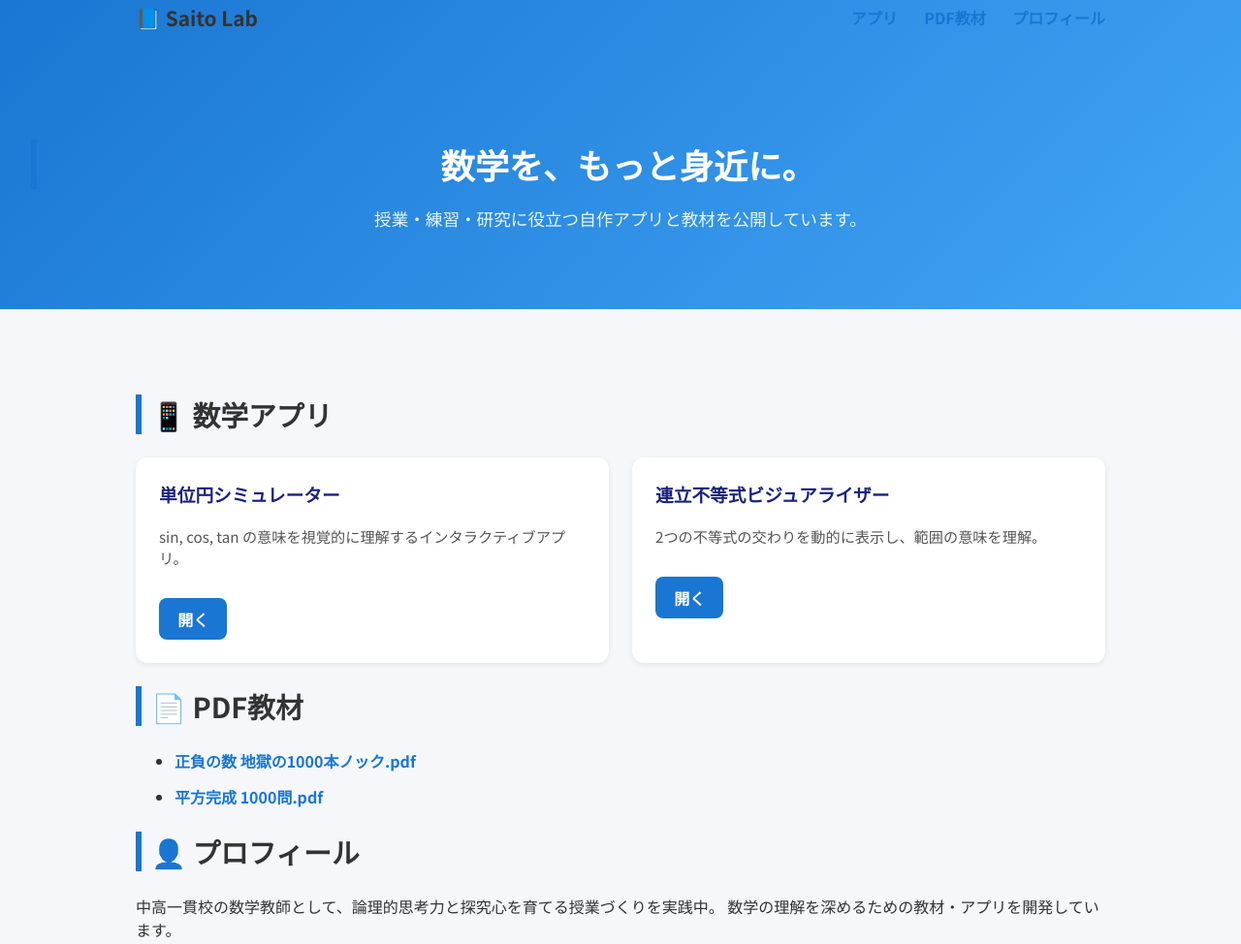
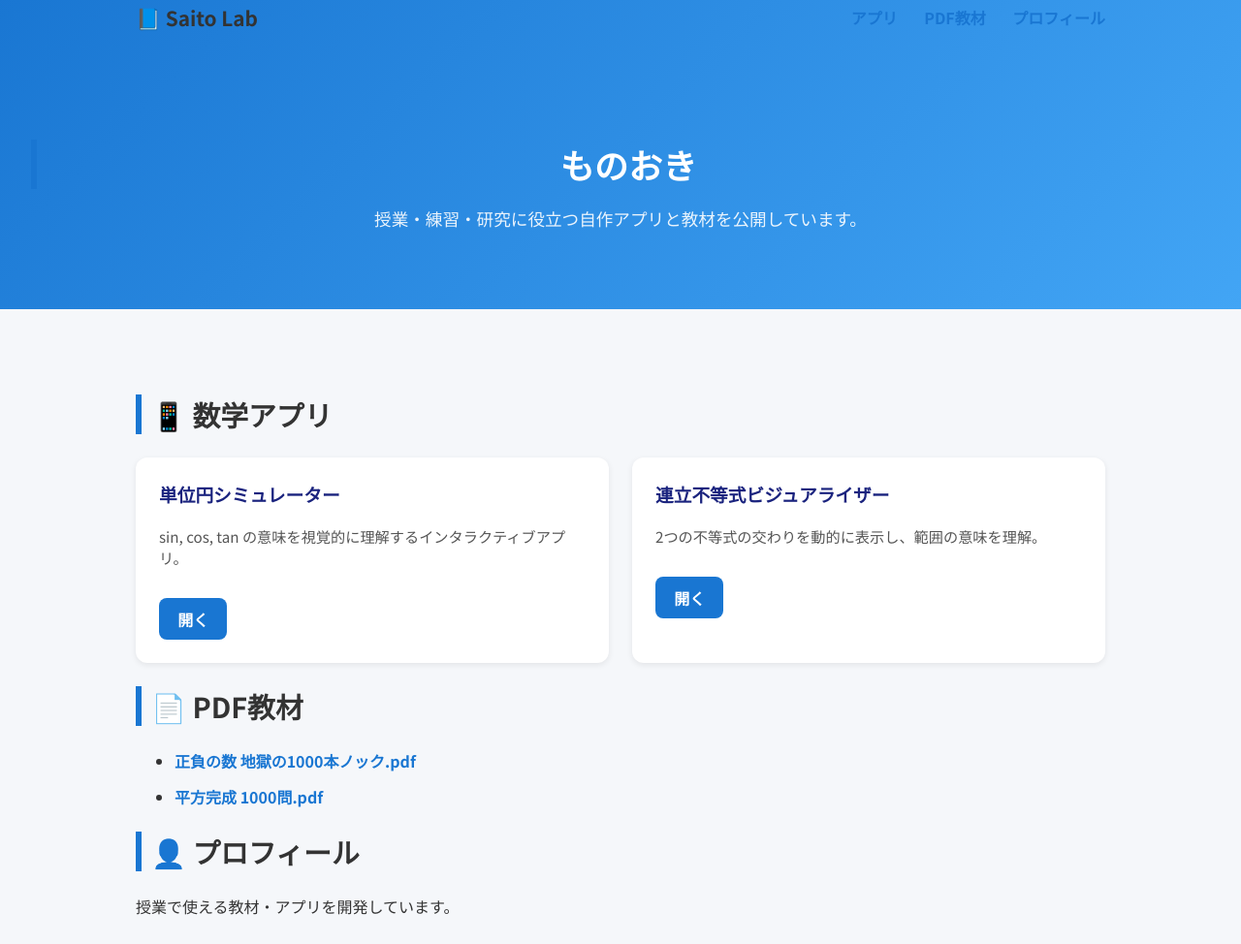
Before and after one commit to saitoryuta08/math-apps-site, a plain HTML site: page index.html in a window 1280 px wide. Shown: the part 13-987 px from the top of the page at 97% size. Drawn offline with Linux system fonts and the light colour scheme; a web font is replaced by a local one.

Commit message:
Update index.html

```diff
--- a/index.html
+++ b/index.html
@@ -20,7 +20,7 @@
   </header>
 
   <section class="hero">
-    <h2>数学を、もっと身近に。</h2>
+    <h2>ものおき</h2>
     <p>授業・練習・研究に役立つ自作アプリと教材を公開しています。</p>
   </section>
 
@@ -51,7 +51,7 @@
 
     <section id="profile">
       <h2>👤 プロフィール</h2>
-      <p>中高一貫校の数学教師として、論理的思考力と探究心を育てる授業づくりを実践中。 数学の理解を深めるための教材・アプリを開発しています。</p>
+      <p>授業で使える教材・アプリを開発しています。</p>
     </section>
   </main>
 
```
